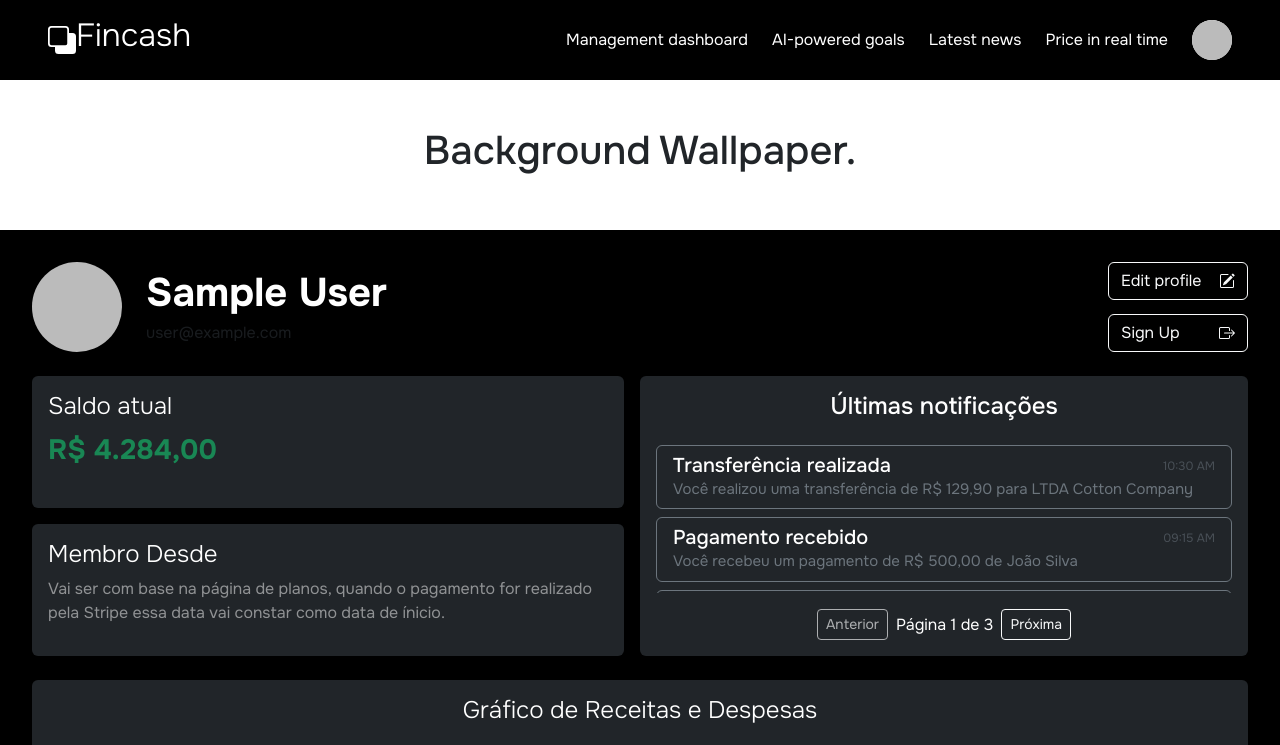
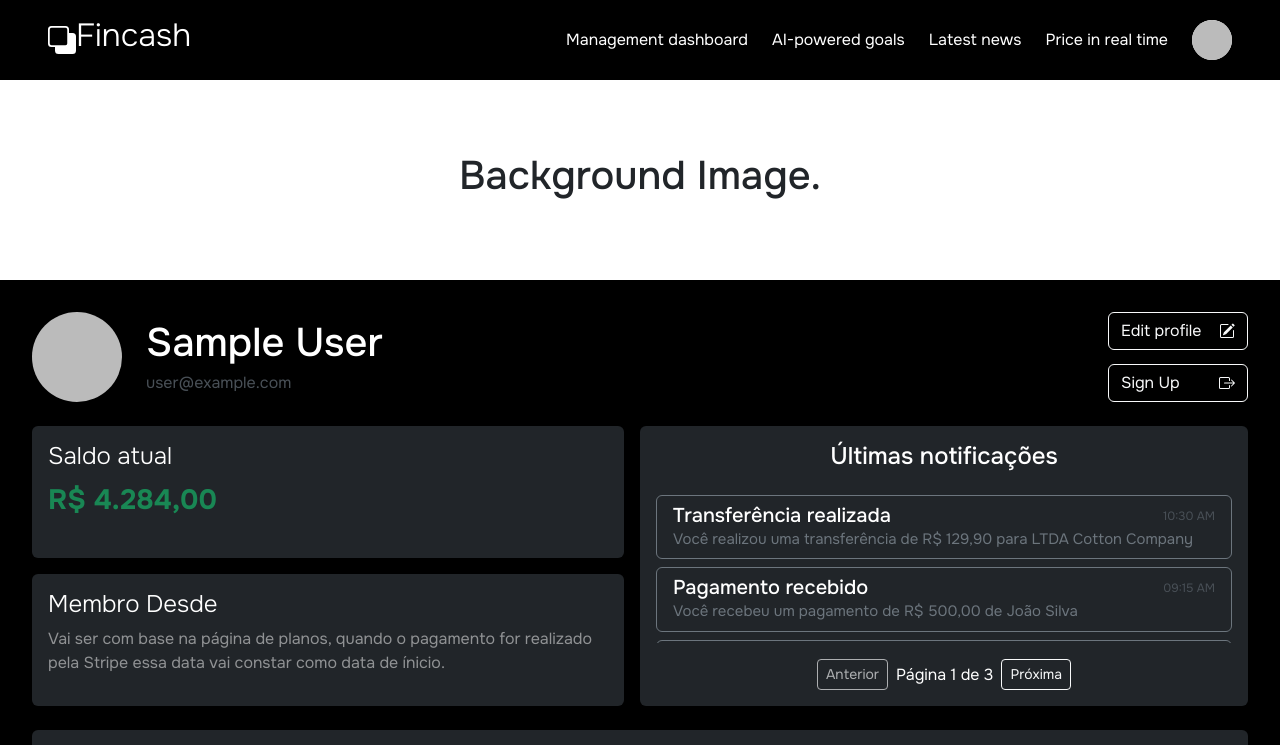
Before and after one commit to NEW-FINCASH/New-Fincash-Frontend, a React (Vite) app: page /account in a window 1280 px wide. Shown: the top 745 px of the page. Built offline with nearby package versions, Linux system fonts and the light colour scheme; no server answers; sample sign-in values are in the browser's storage.

Commit message:
style: update Account page background height and improve user display styling

```diff
--- a/src/pages/Account.tsx
+++ b/src/pages/Account.tsx
@@ -177,8 +177,8 @@ export default function Account() {
   <>
     <HeaderProfile />
     <div className="d-flex flex-column justify-content-start align-items-start rounded vw-100" style={{ minHeight: "calc(100vh - 80px)" }}>
-      <div className="bg-white d-flex justify-content-center align-items-center" style={{ width: '100%', height: '150px' }}>
-        <h1>Background Wallpaper.</h1>
+      <div className="bg-white d-flex justify-content-center align-items-center" style={{ width: '100%', height: '200px' }}>
+        <h1>Background Image.</h1>
       </div>
       <div className="d-flex justify-content-center align-items-center w-100 p-4" >
         <div className="d-flex flex-column justify-content-start align-items-start w-100 p-2">
@@ -191,8 +191,8 @@ export default function Account() {
                 style={{ width: "90px", height: "90px", objectFit: "cover"}}
               />
               <div>
-                <h1 className="text-white fw-bold mb-1">{user.displayName ?? "Usuário"}</h1>
-                <p className="text-muted mb-0">{user.email}</p>
+                <h1 className="text-white fw-medium mb-1">{user.displayName ?? "Usuário"}</h1>
+                <p className="mb-0 text-dark-emphasis">{user.email}</p>
 
               </div>
             </div>
```
